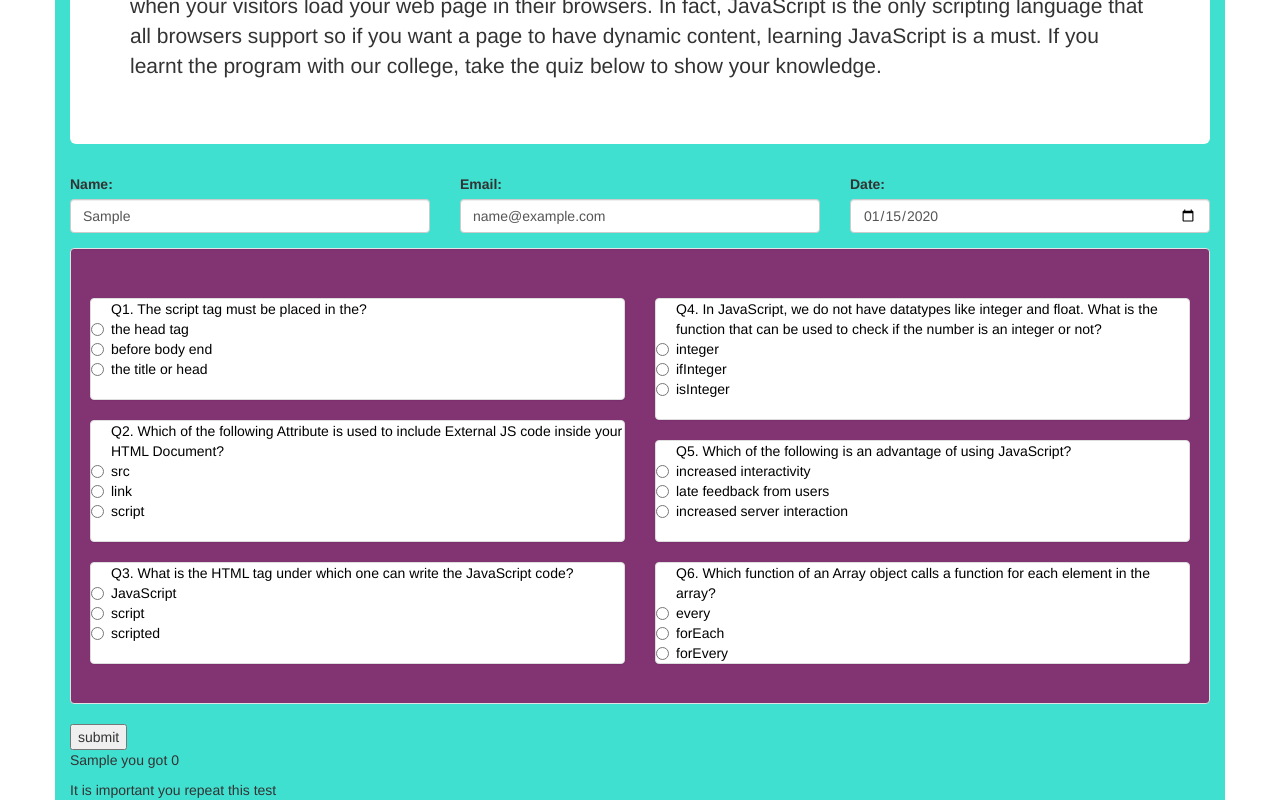
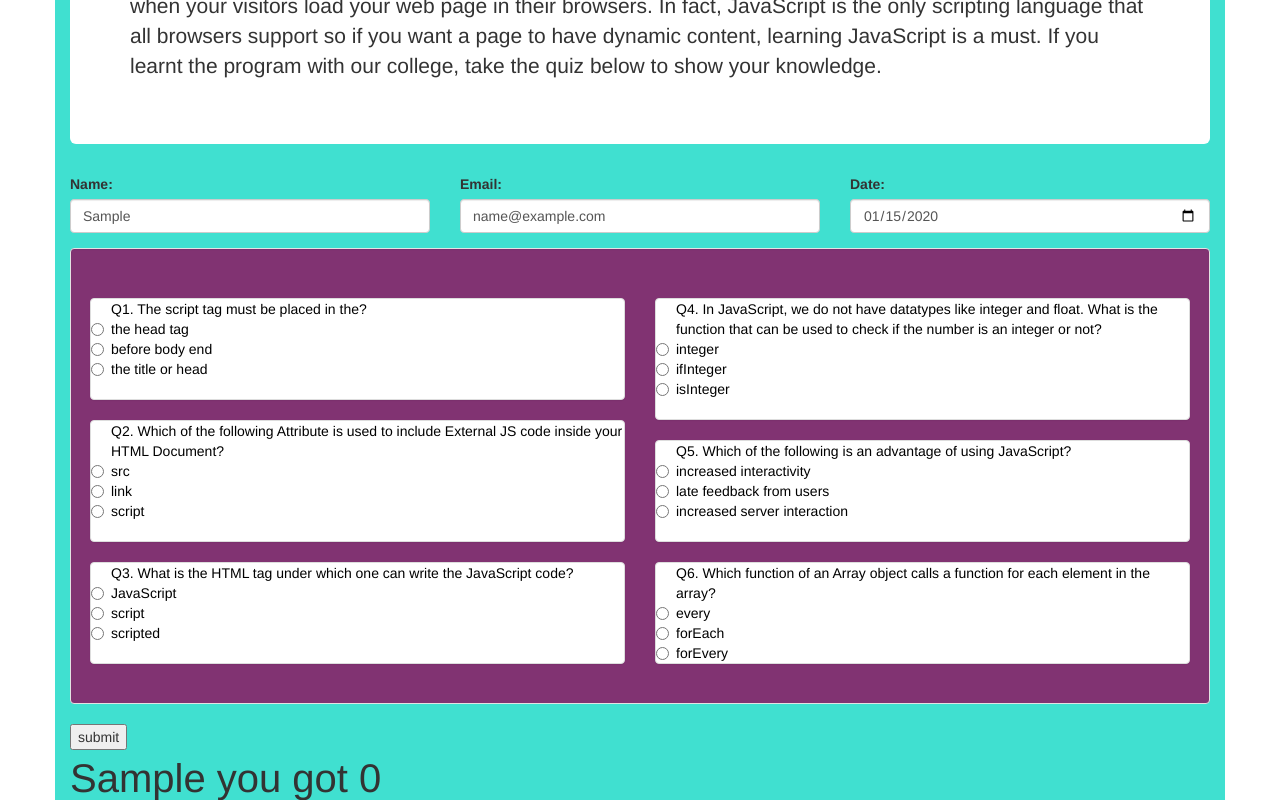
Before and after one commit to AsmaAdan/Quiz-Board, a plain HTML site: page index.html in a window 1280 px wide. Both pictures are taken after typing "Sample", "name@example.com", "2020-01-15" into the empty fields and a click on the input "submit". Shown: the part 299-1099 px from the top of the page. Drawn offline with nearby package versions, Linux system fonts and the light colour scheme.

Commit message:
add a class, increase font size after submit

```diff
--- a/css/style.css
+++ b/css/style.css
@@ -18,3 +18,9 @@ input:invalid {
 input:focus:invalid {
   box-shadow: none;
 }
+.messages2{
+  font-size: 40px;
+}
+.results2{
+  font-size: 40px;
+}
--- a/index.html
+++ b/index.html
@@ -90,8 +90,8 @@
 			</div>
 		</form>
 		<div id="after-submit">
-		<p id="results"></p>
-		<p id="messages"></p><img id="photo"></div>
+		<p id="results" class="results2"></p>
+		<p id="messages" class="messages2"></p><img id="photo"></div>
 		<div id="retake">
 			<a class="button" href="index.html">Retake Quiz</a>
 		</div>
--- a/js/scripts.js
+++ b/js/scripts.js
@@ -1,3 +1,6 @@
+var answers = ["before body end", "script", "script", "isInteger", "Increased interactivity", "forEach"]
+
+
 $(document).ready(function() {
 	$(".quiz").submit(function() {
 		var nameInput = $("input#name").val();
@@ -12,11 +15,11 @@ $(document).ready(function() {
 		if (question1 === undefined || question2 === undefined || question3 === undefined || question4 === undefined || question5 === undefined || question6 === undefined) {
 			alert("Please answer all questions")
 		}
-		var answers = ["before body end", "script", "script", "isInteger", "Increased interactivity", "forEach"]
 
 		function results() {
 			return nameInput + " you got " + correct;
 		}
+
 		var correct = 0
 		if (question1 == answers[0]) {
 			correct += 16.67;
@@ -48,7 +51,7 @@ $(document).ready(function() {
 		} else if (question6 != answers[5]) {
 			correct += 0;
 		}
-		var messages = ["Awesome!: ", "Fairly passed", "It is important you repeat this test"]
+		var messages = ["Awesome!", "Fairly passed", "It is important you repeat this test"]
 		var photo = ["images/awesome.jpeg", "images/good.jpeg", "images/fail.jpeg", ]
 		var score;
 		if (correct >= 83.33) {
```
